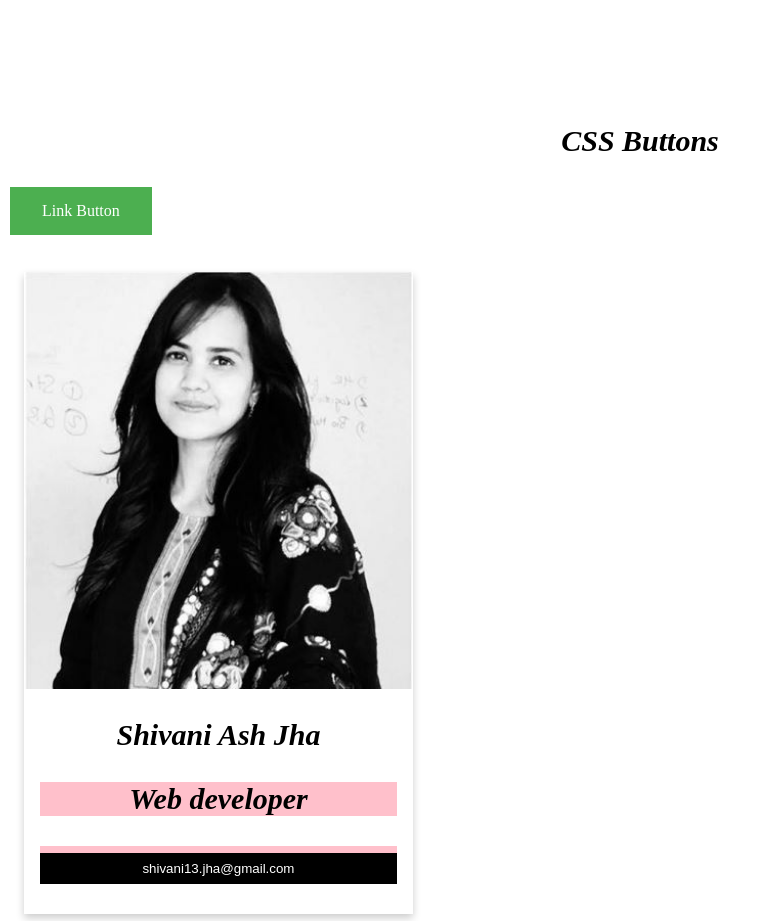
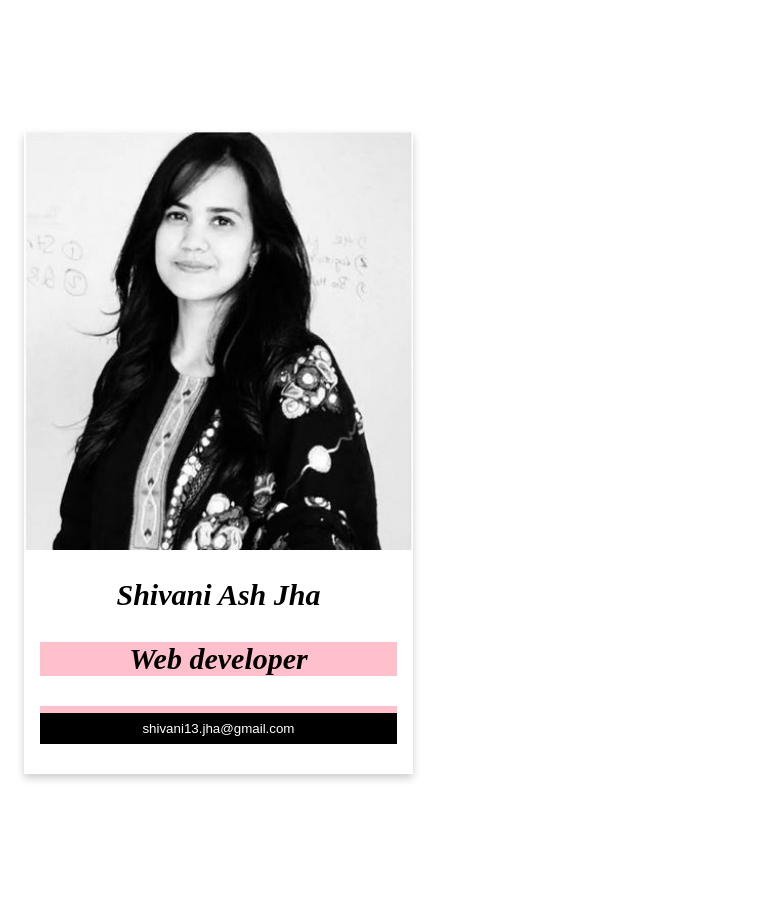
Before and after one commit to 1305-shivanijha/mywebpage, a plain HTML site: page index.html in a window 1280 px wide. Shown: the part 3113-4034 px from the top of the page, without its empty margins (0-771 px from the left). After the commit the page ends 3919 px from the top, so only its background shows below. Drawn offline with Linux system fonts and the light colour scheme.

Commit message:
Update index.html

```diff
--- a/index.html
+++ b/index.html
@@ -269,13 +269,7 @@ These paintings are also known for their simplicity, for the brush and colors us
 <br>
 </div>
 </div>
-
-
-<h2>CSS Buttons</h2>
-
-<a href="https://www.culturalindia.net/indian-art/paintings/madhubani.html" class="button1">Link Button</a>
-
-											   </div>
+										   </div>
 
 
 <h2 style="text-align:center"></h2>
```
